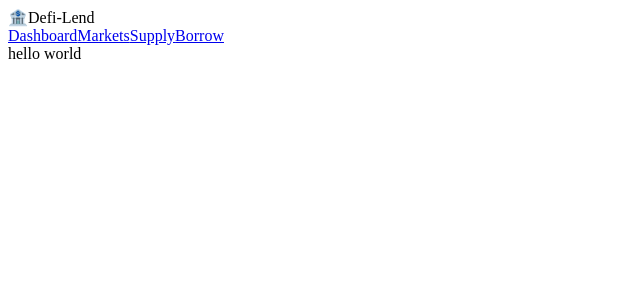
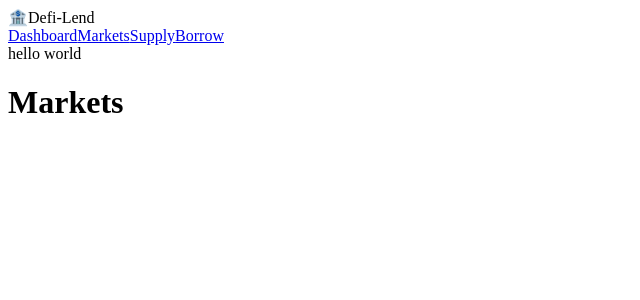
Before and after one commit to locbgiang/Defi-Lend, a React (Vite) app in the folder client/: page /markets in a window 1280 px wide. Shown: the top 300 px of the page, without its empty margins (0-640 px from the left). Built offline with nearby package versions, Linux system fonts and the light colour scheme.

Commit message:
added routes

```diff
--- a/client/src/App.tsx
+++ b/client/src/App.tsx
@@ -2,6 +2,9 @@ import { useState } from 'react'
 import { BrowserRouter, Routes, Route } from 'react-router-dom';
 import Header from './components/Header';
 import Dashboard from './components/Dashboard';
+import Markets from './components/Markets';
+import Supply from './components/Supply';
+import Borrow from './components/Borrow';
 
 function App() {
   const [count, setCount] = useState(0)
@@ -13,6 +16,9 @@ function App() {
         hello world
         <Routes>
           <Route path='/dashboard' element={<Dashboard />} />
+          <Route path='/markets' element={<Markets />} />
+          <Route path='/supply' element={<Supply />} />
+          <Route path='/borrow' element={<Borrow />} />
         </Routes>
       </div>
     </BrowserRouter>
--- /dev/null
+++ b/client/src/components/Borrow.tsx
@@ -0,0 +1,9 @@
+function Borrow() {
+    return (
+        <div>
+            <h1>Borrow</h1>
+        </div>
+    )
+}
+
+export default Borrow;
--- /dev/null
+++ b/client/src/components/Markets.tsx
@@ -0,0 +1,9 @@
+function Markets() {
+    return (
+        <div>
+            <h1>Markets</h1>
+        </div>
+    )
+}
+
+export default Markets;
--- /dev/null
+++ b/client/src/components/Supply.tsx
@@ -0,0 +1,9 @@
+function Supply() {
+    return (
+        <div>
+            <h1>Supply</h1>
+        </div>
+    )
+}
+
+export default Supply;
```
